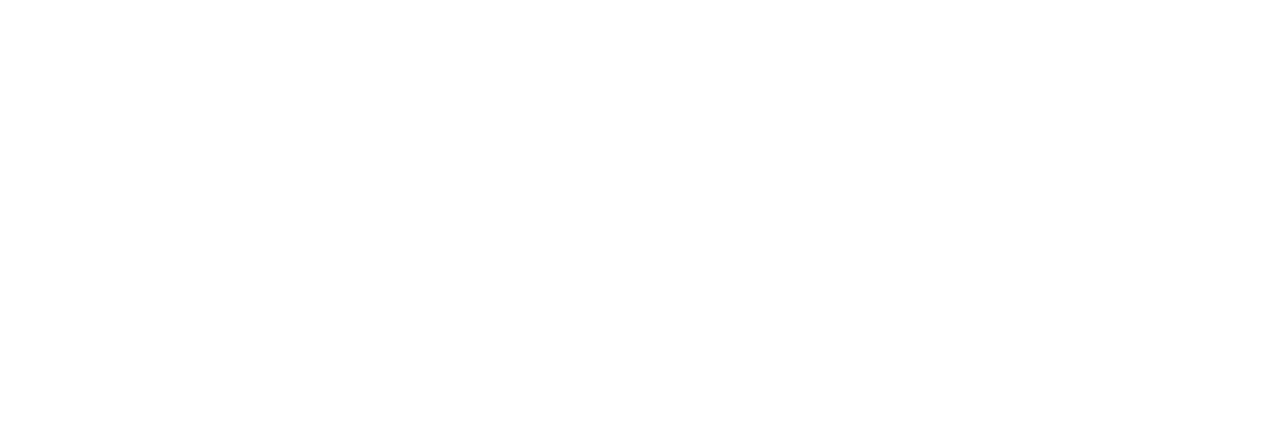
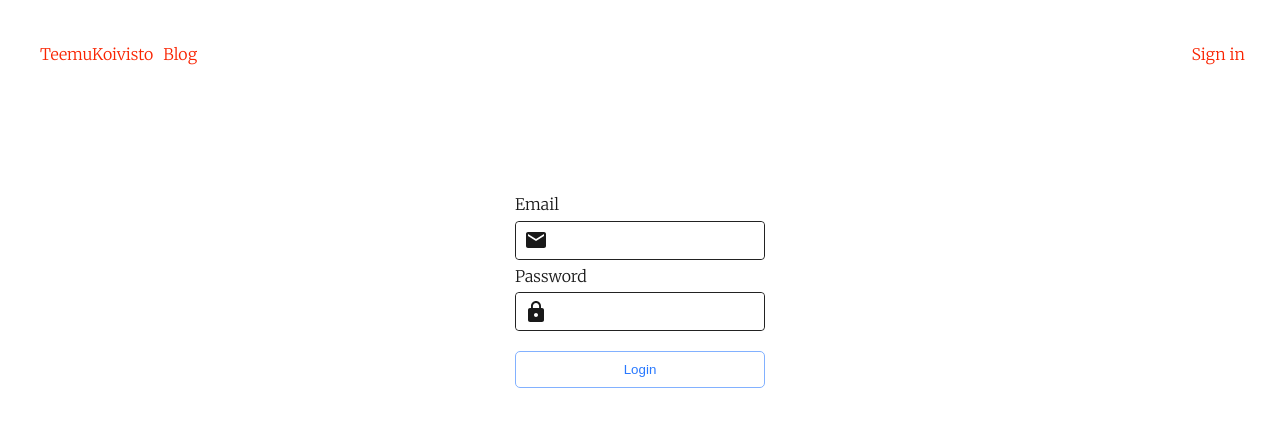
Before and after one commit to TeemuKoivisto/simple-gatsby-typescript-blog, a Gatsby site: page /login in a window 1280 px wide. Before the commit this address had no page. Built offline with nearby package versions, Linux system fonts and the light colour scheme; Gatsby itself is replaced by a stand-in of ours; some packages are replaced by stand-ins of ours.

Commit message:
Create login-page for no particular reason..

```diff
--- a/src/elements/Button.tsx
+++ b/src/elements/Button.tsx
@@ -1,13 +1,29 @@
-// import * as React from 'react'
+import * as React from 'react'
 import styled, { raise } from '../theme/styled'
 
-export const Button = styled.button`
+interface IButtonProps extends React.HTMLAttributes<HTMLButtonElement> {
+  label?: string
+  type?: string
+  fullWidth?: boolean
+}
+
+class ButtonClass extends React.PureComponent<IButtonProps> {
+  public render() {
+    const { ...rest } = this.props
+    return (
+      <StyledButton { ...rest }>
+        { this.props.children }
+      </StyledButton>
+    )
+  }
+}
+
+const StyledButton = styled.button`
   background-color: ${({ theme }) => theme.color.white };
   border: 1px solid ${({ theme }) => theme.color.secondary };
   border-radius: 5px;
   color: ${({ theme }) => theme.color.primary };
   cursor: pointer;
-  max-width: 150px;
   padding: 10px 10px 10px 10px;
   text-decoration: none;
   &:focus {
@@ -19,4 +35,10 @@
     ${raise(2)};
   }
   transition: 0.1s all;
+  width: ${({ fullWidth }) => fullWidth ? '100%' : '150px' };
 `
+
+// Intercept props from being passed down to the DOM element
+// https://github.com/styled-components/styled-components/issues/135
+// And also expose StyledComponents component rather than React component, it's nicer this way. Trust me
+export const Button = styled(ButtonClass)``
--- a/src/elements/Input.tsx
+++ b/src/elements/Input.tsx
@@ -5,14 +5,15 @@
   label?: string
   type?: string
   icon?: React.ReactElement<any>
+  fullWidth?: boolean
 }
 
-export const Input: React.SFC<IInputProps> = ({ label, icon, ...props }: IInputProps) => (
+export const Input: React.SFC<IInputProps> = ({ label, ...props }: IInputProps) => (
   <InputWrapper>
-    <label>{label}</label>
-    <InputContainer>
-      { icon }
-      <StyledInput {...props} className={`${icon ? 'has-icon' : ''}`}></StyledInput>
+    { label && <label>{label}</label> }
+    <InputContainer {...props}>
+      { props.icon }
+      <StyledInput {...props}></StyledInput>
     </InputContainer>
   </InputWrapper>
 )
@@ -30,8 +31,8 @@
   border: 1px solid ${({ theme }) => theme.color.textDark };
   border-radius: 4px;
   display: flex;
-  max-width: 150px;
   position: relative;
+  width: ${({ fullWidth }) => fullWidth ? '100%' : '150px' };
   &:focus {
     background-image: linear-gradient(to right, #cefff8, #729EE74D);
     color: ${({ theme }) => theme.color.textDark };
@@ -51,6 +52,7 @@
   cursor: pointer;
   font-size: ${({ theme }) => theme.fontSize.medium };
   padding: 0.5rem 0.5rem;
+  padding-left: ${({ icon }) => icon ? '40px' : '0'};
   text-decoration: none;
   transition: 0.1s all;
   width: 100%;
@@ -58,7 +60,7 @@
     background-image: linear-gradient(to right,#fcffff,#e6f8ff4d);
     color: ${({ theme }) => theme.color.textDark };
   }
-  &.has-icon {
+  /* &.has-icon {
     padding-left: 40px;
-  }
+  } */
 `
--- /dev/null
+++ b/src/pages/login.tsx
@@ -0,0 +1,84 @@
+import * as React from 'react'
+import { graphql } from 'gatsby'
+
+import styled from '../theme/styled'
+
+import { DefaultLayout } from '../layouts/DefaultLayout'
+import { Button } from '../elements/Button'
+import { Input } from '../elements/Input'
+import { MdEmail, MdLock } from 'react-icons/md'
+
+interface IFrontPageProps {
+  data: {
+    site: {
+      siteMetadata: {
+        title: string
+        tagline: string
+      }
+    }
+  }
+}
+
+interface IState {
+  email: string
+  password: string
+}
+
+export default class FrontPage extends React.Component<IFrontPageProps, IState> {
+  readonly state = {
+    email: '',
+    password: ''
+  }
+  handleSubmit = async (e: React.FormEvent) : Promise<void> => {
+    e.preventDefault()
+    const success = await Promise.resolve(false)
+    if (success) {
+      // this.props.history.push('')
+    }
+  }
+  render() {
+    const { title, tagline } = this.props.data.site.siteMetadata
+    return (
+      <DefaultLayout>
+        <LoginPageContainer>
+          <LoginForm onSubmit={this.handleSubmit}>
+
+            <Input label="Email" icon={<MdEmail size={24}/>} fullWidth
+              onChange={(e) => this.setState({email: e.currentTarget.value})}
+            />
+            <Input type="password" label="Password" icon={<MdLock size={24}/>} fullWidth
+              onChange={(e) => this.setState({password: e.currentTarget.value})}
+            />
+            <LoginButton type="submit" fullWidth>Login</LoginButton>
+
+          </LoginForm>
+        </LoginPageContainer>
+      </DefaultLayout>
+    )
+  }
+}
+
+const LoginPageContainer = styled.div`
+  display: flex;
+  justify-content: center;
+  padding: 100px 0 0 0;
+`
+
+const LoginForm = styled.form`
+  width: 250px;
+`
+
+const LoginButton = styled(Button)`
+  margin-top: 20px;
+`
+
+export const query = graphql`
+  query LoginPageQuery {
+    site {
+      siteMetadata {
+        title
+        tagline
+      }
+    }
+  }
+`
```
